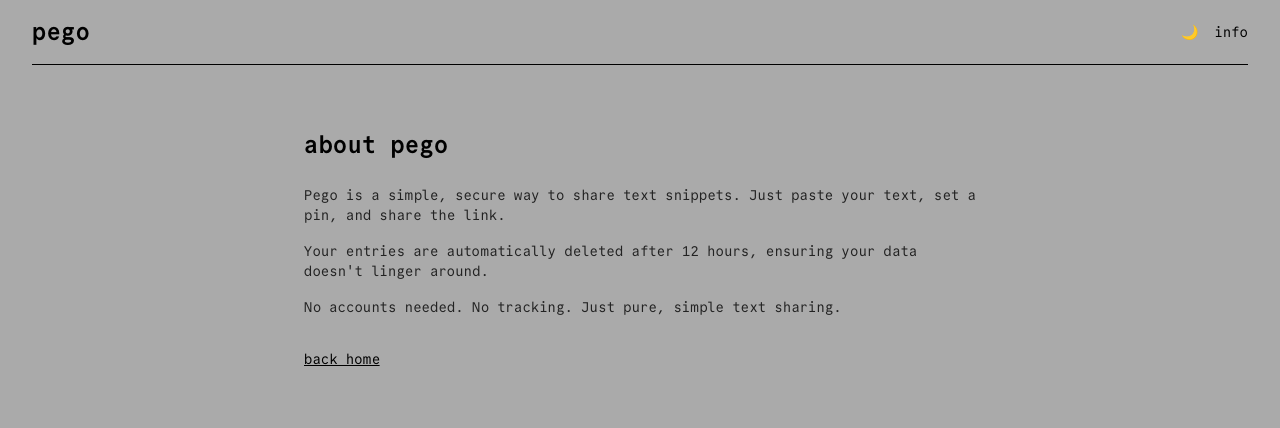
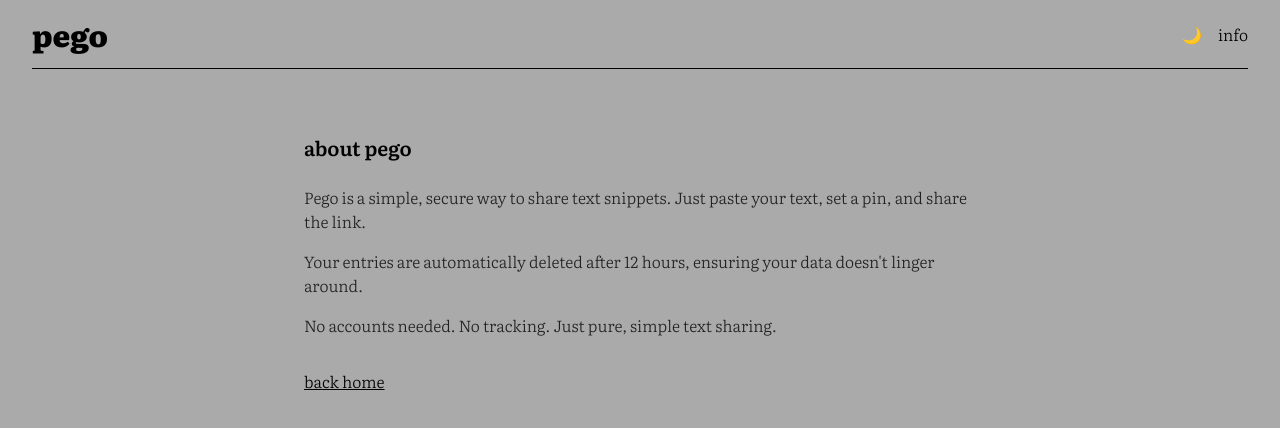
Before and after one commit to xyberty/snapbin, a SvelteKit app: page /info in a window 1280 px wide. Shown: the top 428 px of the page. Built offline with nearby package versions, Linux system fonts and the light colour scheme.

Commit message:
feat: Change font faces to serif via Google Fonts

```diff
--- a/src/app.css
+++ b/src/app.css
@@ -1,10 +1,24 @@
+@import url('https://fonts.googleapis.com/css2?family=Literata:ital,wght@0,300;0,600;0,800;1,300;1,600;1,800&display=swap');
+
 @import "tailwindcss/base";
 @import "tailwindcss/components";
 @import "tailwindcss/utilities";
 
 @layer base {
     body {
-        @apply bg-lavender dark:bg-dark-lavender w-screen h-screen flex flex-col px-8 font-commit text-sm transition-colors duration-200;
+        @apply bg-lavender dark:bg-dark-lavender w-screen h-screen flex flex-col px-8 font-literata font-light transition-colors duration-200;
+    }
+
+    h1, h2, h3, h4, h5, h6 {
+        @apply font-extrabold;
+    }
+
+    button {
+        @apply font-semibold;
+    }
+
+    input, textarea {
+        @apply font-commit;
     }
 }
 
--- a/src/routes/+layout.svelte
+++ b/src/routes/+layout.svelte
@@ -6,7 +6,7 @@
 
 <div class="min-h-screen bg-lavender dark:bg-dark-lavender">
     <header class="flex justify-between items-center py-4 border-b border-grape dark:border-light-grape">
-        <a href="/" class="text-2xl font-bold text-grape dark:text-light-grape lowercase">Pego</a>
+        <a href="/" class="text-3xl font-bold text-grape dark:text-light-grape lowercase">Pego</a>
         <div class="flex items-center gap-4">
             <button
                 class="text-grape dark:text-light-grape"
--- a/src/routes/info/+page.svelte
+++ b/src/routes/info/+page.svelte
@@ -3,7 +3,7 @@
 </script>
 
 <div class="mx-auto mt-8 flex flex-col w-full max-w-2xl">
-    <h1 class="text-2xl font-bold mb-6 text-grape dark:text-light-grape lowercase">About Pego</h1>
+    <h1 class="text-xl font-semibold mb-6 text-grape dark:text-light-grape lowercase">About Pego</h1>
 
     <div class="space-y-4 text-grape/80 dark:text-light-grape/80">
         <p>
--- a/tailwind.config.ts
+++ b/tailwind.config.ts
@@ -14,6 +14,7 @@ export default {
       },
       fontFamily: {
         commit: "Commit Mono",
+        literata: ["Literata", "serif"],
       },
     },
   },
```
